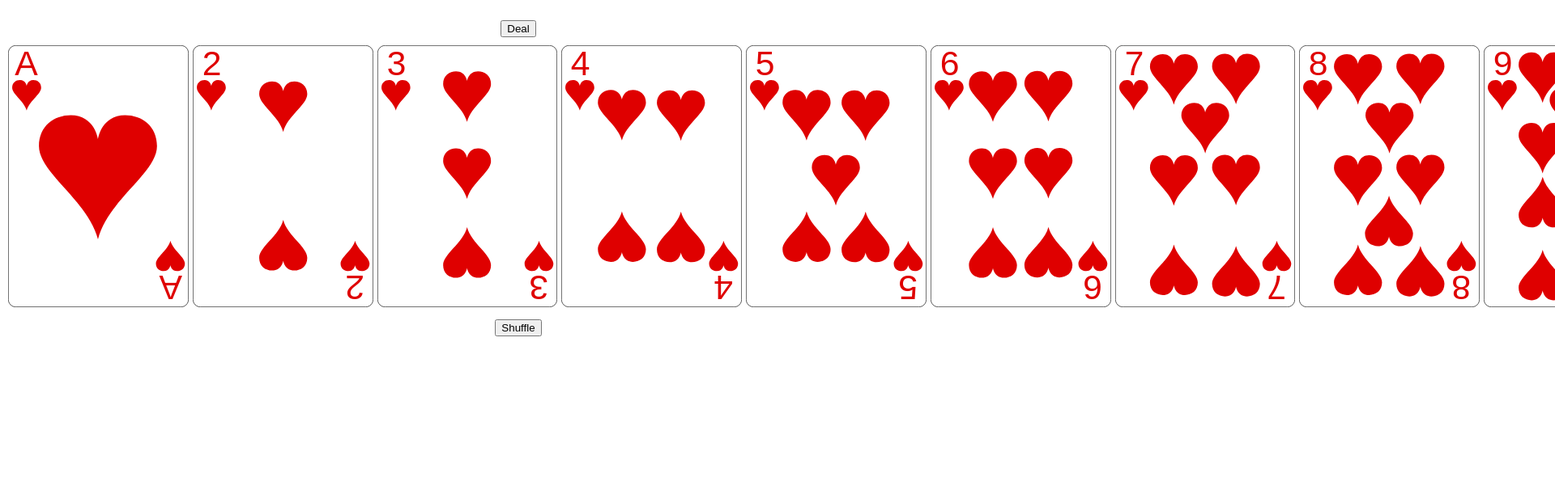
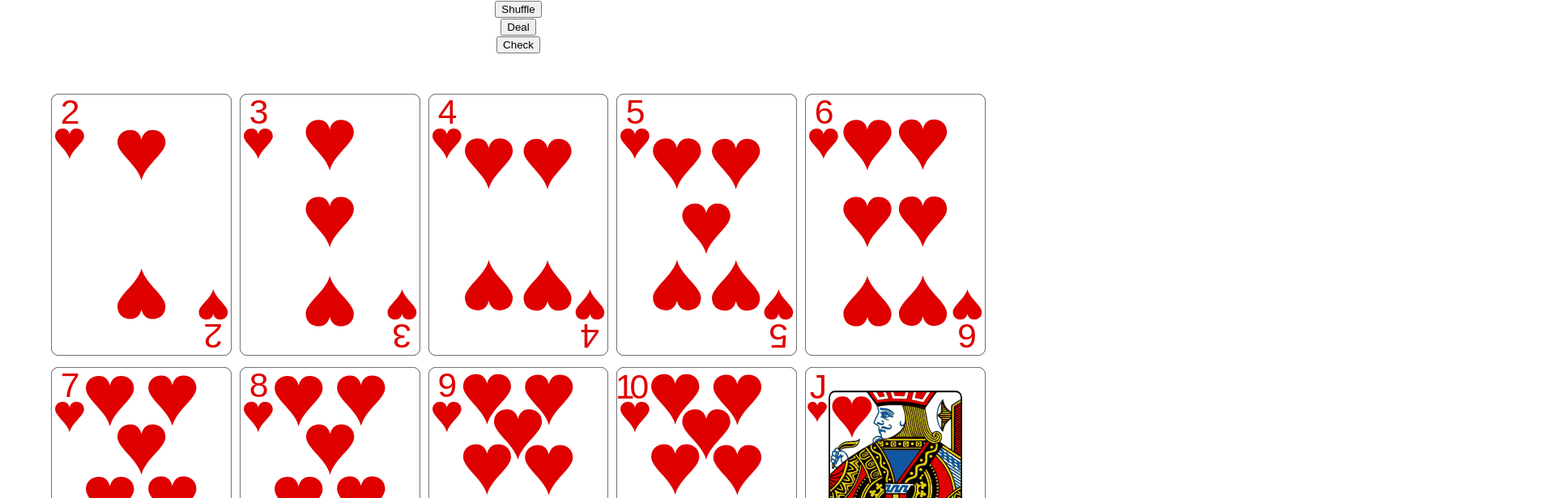
Before and after one commit to jakewac/Poker, a React (Create React App) app in the folder blackjack/: page / in a window 1280 px wide. Shown: the top 616 px of the page at 81% size, 1920 px wide, since content can reach past the window. Built offline with nearby package versions, Linux system fonts and the light colour scheme.

Commit message:
Refactor

```diff
--- a/blackjack/src/Board.css
+++ b/blackjack/src/Board.css
@@ -1,5 +1,15 @@
 .hand {
-    display: inline-flex;
+    display: grid;
+    grid-template-columns: repeat(5, max-content);
+    gap: 10px;
     margin: 10px;
-    gap: 5px;
+    justify-content: center;
 }
+
+/* .hand {
+    display: grid;
+    grid-template-columns: repeat(5, 30px);
+    gap: 10px;
+    margin: 10px;
+    justify-content: center;
+} */
--- a/blackjack/src/Board.js
+++ b/blackjack/src/Board.js
@@ -5,54 +5,85 @@ import "./Board.css";
 import Deck from "./Deck";
 import Hand from "./Hand";
 
+import PokerUtil from "./PokerUtil";
+
 class Board extends React.Component {
     constructor(props) {
         super(props);
 
         this.deck = new Deck();
 
-        let deck_hand = new Hand();
+        let deckHand = new Hand();
 
         for (let c of this.deck.cards) {
-            deck_hand.addCard(c);
+            deckHand.addCard(c);
         }
 
-        let dealt_hand = new Hand();
+        let dealtHand = new Hand();
 
         this.state = {
-            deck_hand: deck_hand,
-            dealt_hand: dealt_hand,
+            deckHand: deckHand,
+            dealtHand: dealtHand,
         };
-    }
-
-    dealCard() {
-        let card = this.deck.deal();
-        this.state.dealt_hand.addCard(card);
-        this.state.deck_hand.removeCard(card);
-        this.setState({});
     }
 
     shuffleDeck() {
         this.deck.reset();
-        this.state.deck_hand.clearHand();
-        this.state.dealt_hand.clearHand();
+        this.state.deckHand.clearHand();
+        this.state.dealtHand.clearHand();
 
         for (let c of this.deck.cards) {
-            this.state.deck_hand.addCard(c);
+            this.state.deckHand.addCard(c);
         }
 
         this.setState({});
     }
 
+    dealCard() {
+        let card = this.deck.deal();
+        if (card != null) {
+            this.state.dealtHand.addCard(card);
+            this.state.deckHand.removeCard(card);
+            this.setState({});
+        }
+    }
+
+    checkDealtHand() {
+        const pokerUtil = new PokerUtil(this.state.dealtHand.cards);
+
+        console.log("Checking Hand...");
+
+        console.log("Pair -------------------------");
+        console.log(pokerUtil.getPair());
+        console.log("Two Pair ---------------------");
+        console.log(pokerUtil.getTwoPair());
+        console.log("Three Of A Kind --------------");
+        console.log(pokerUtil.getThreeOfAKind());
+        console.log("Straight ---------------------");
+        console.log(pokerUtil.getStraight());
+        console.log("Flush ------------------------");
+        console.log(pokerUtil.getFlush());
+        console.log("Full House -------------------");
+        console.log(pokerUtil.getFullHouse());
+        console.log("Four Of A Kind ---------------");
+        console.log(pokerUtil.getFourOfAKind());
+    }
+
     render() {
         return (
             <div>
-                <div className="hand">{this.state.dealt_hand.getCards()}</div>
+                <div>
+                    <button onClick={() => this.shuffleDeck()}>Shuffle</button>
+                    <br></br>
+                    <button onClick={() => this.dealCard()}>Deal</button>
+                    <br></br>
+                    <button onClick={() => this.checkDealtHand()}>Check</button>
+                </div>
+                <div className="hand">{this.state.dealtHand.getRendered()}</div>
                 <br></br>
-                <button onClick={() => this.dealCard()}>Deal</button>
-                <div className="hand">{this.state.deck_hand.getCards()}</div>
+
+                <div className="hand">{this.state.deckHand.getRendered()}</div>
                 <br></br>
-                <button onClick={() => this.shuffleDeck()}>Shuffle</button>
             </div>
         );
     }
--- a/blackjack/src/Card.js
+++ b/blackjack/src/Card.js
@@ -1,25 +1,42 @@
-import React from "react";
+import CardRender from "./CardRender";
+import Rank from "./Rank";
+import Suit from "./Suit";
 
-import Rank from "./Rank.ts";
-import Suit from "./Suit.ts";
-
-class Card extends React.Component {
-    render() {
-        let rank = this.props.rank;
-        let suit = this.props.suit;
-
-        let card_name = "back";
-
-        if (rank in Rank && suit in Suit) {
-            card_name = Rank[rank] + "_of_" + Suit[suit];
+class Card {
+    constructor(id, rank, suit, shown = true) {
+        if (!(rank instanceof Rank)) {
+            throw new Error("Invalid card rank");
+        }
+        if (!(suit instanceof Suit)) {
+            throw new Error("Invalid card suit");
         }
 
-        let card_image_path = "./deck/" + card_name + ".svg";
+        this.id = id;
+        this.rank = rank;
+        this.suit = suit;
+        this.shown = shown;
+    }
 
+    setSuit(suit) {
+        this.suit = suit;
+    }
+
+    setRank(rank) {
+        this.rank = rank;
+    }
+
+    setShown(shown) {
+        this.shown = shown;
+    }
+
+    getRendered() {
         return (
-            <div>
-                <img src={card_image_path} alt={card_name}></img>
-            </div>
+            <CardRender
+                key={this.id}
+                rank={this.rank}
+                suit={this.suit}
+                shown={true}
+            ></CardRender>
         );
     }
 }
--- /dev/null
+++ b/blackjack/src/CardRender.js
@@ -0,0 +1,36 @@
+import React from "react";
+
+import Rank from "./Rank";
+import Suit from "./Suit";
+
+class CardRender extends React.Component {
+    constructor(props) {
+        super(props);
+
+        this.rank = this.props.rank;
+        this.suit = this.props.suit;
+        this.shown = this.props.shown;
+    }
+
+    render() {
+        let cardName = "back";
+
+        if (
+            this.shown &&
+            this.rank instanceof Rank &&
+            this.suit instanceof Suit
+        ) {
+            cardName = this.rank.toString() + "_of_" + this.suit.toString();
+        }
+
+        let cardImagePath = "./deck/" + cardName + ".svg";
+
+        return (
+            <div>
+                <img src={cardImagePath} alt={cardName}></img>
+            </div>
+        );
+    }
+}
+
+export default CardRender;
--- a/blackjack/src/Deck.js
+++ b/blackjack/src/Deck.js
@@ -1,6 +1,6 @@
 import Card from "./Card";
-import Rank from "./Rank.ts";
-import Suit from "./Suit.ts";
+import Rank from "./Rank";
+import Suit from "./Suit";
 
 class Deck {
     constructor() {
@@ -8,21 +8,21 @@ class Deck {
         this.dealt = [];
 
         let id = 0;
-        for (let s in Suit) {
-            for (let r in Rank) {
-                this.cards.push(<Card key={id} rank={r} suit={s}></Card>);
+        for (const s in Suit) {
+            for (const r in Rank) {
+                this.cards.push(new Card(id, Rank[r], Suit[s], true));
                 id++;
             }
         }
     }
 
     getCard(suit, rank) {
-        for (let c in this.cards) {
-            if (c.props.suit === suit && c.props.rank === rank) {
-                this.cards.pop(this.cards.indexOf(c));
-                this.deal.push(c);
+        this.cards.forEach((card) => {
+            if (card.suit === suit && card.rank === rank) {
+                this.cards.pop(this.cards.indexOf(card));
+                this.deal.push(card);
             }
-        }
+        });
     }
 
     deal() {
@@ -31,7 +31,7 @@ class Deck {
             this.dealt.push(card);
             return card;
         }
-        return undefined;
+        return null;
     }
 
     shuffle() {
--- a/blackjack/src/Hand.js
+++ b/blackjack/src/Hand.js
@@ -1,6 +1,6 @@
 class Hand {
-    constructor() {
-        this.cards = [];
+    constructor(cards = []) {
+        this.cards = cards;
     }
 
     addCard(card) {
@@ -14,8 +14,12 @@ class Hand {
         }
     }
 
-    getCards() {
-        return this.cards;
+    getRendered() {
+        let cardRenders = [];
+        this.cards.forEach((card) => {
+            cardRenders.push(card.getRendered());
+        });
+        return cardRenders;
     }
 
     clearHand() {
--- /dev/null
+++ b/blackjack/src/PokerUtil.js
@@ -0,0 +1,178 @@
+import Card from "./Card";
+import Rank from "./Rank";
+import Suit from "./Suit";
+
+class PokerUtil {
+    constructor(cards) {
+        if (!(cards instanceof Array) || cards.length > 7)
+            throw new Error(
+                "Invalid type for argument 'cards', must be array of Card objects of size 7 or less"
+            );
+
+        cards.forEach((c) => {
+            if (!(c instanceof Card))
+                throw new Error(
+                    "Invalid type for argument 'cards', must be array of Card objects"
+                );
+        });
+
+        this.cards = cards.sort((a, b) => b.rank.value - a.rank.value);
+        this.uniqueRanks = Array.from(new Set(cards.map((c) => c.rank))).sort(
+            (a, b) => b.value - a.value
+        );
+    }
+
+    getPair() {
+        let bestPairRank = null;
+
+        this.uniqueRanks.every((rank) => {
+            if (this.getEqualRankCardCount(rank) == 2) {
+                bestPairRank = rank;
+                return false;
+            }
+
+            return true;
+        });
+
+        return bestPairRank;
+    }
+
+    getTwoPair() {
+        let bestPairRank = null;
+        let secondBestPairRank = null;
+
+        this.uniqueRanks.every((rank) => {
+            if (this.getEqualRankCardCount(rank) == 2) {
+                if (bestPairRank == null) {
+                    bestPairRank = rank;
+                } else {
+                    secondBestPairRank = rank;
+                    return false;
+                }
+            }
+
+            return true;
+        });
+
+        return bestPairRank != null && secondBestPairRank != null
+            ? [bestPairRank, secondBestPairRank]
+            : null;
+    }
+
+    getThreeOfAKind() {
+        let bestTripleRank = null;
+
+        this.uniqueRanks.every((rank) => {
+            if (this.getEqualRankCardCount(rank) == 3) {
+                bestTripleRank = rank;
+                return false;
+            }
+
+            return true;
+        });
+
+        return bestTripleRank;
+    }
+
+    getStraight() {
+        let bestStraight = null;
+
+        let checkRanks = this.uniqueRanks;
+        if (checkRanks[0] == Rank.ACE) {
+            checkRanks.push(new Rank("baby_ace", 1));
+        }
+
+        for (let r = 1; r < checkRanks.length; r++) {
+            let count = 0;
+
+            for (let i = r; i < checkRanks.length; i++) {
+                if (checkRanks[i - 1].value - checkRanks[i].value == 1) {
+                    count++;
+                } else break;
+            }
+
+            if (count == 4) {
+                bestStraight = checkRanks[r - 1];
+            }
+        }
+
+        return bestStraight;
+    }
+
+    getFlush() {
+        let flushSuit = null;
+
+        Object.keys(Suit)
+            .reverse()
+            .every((suit) => {
+                let count = 0;
+
+                this.cards.forEach((c) => {
+                    if (c.suit == Suit[suit]) count++;
+                });
+
+                if (count > 4) {
+                    flushSuit = suit;
+                    return false;
+                }
+
+                return true;
+            });
+
+        return flushSuit;
+    }
+
+    getFullHouse() {
+        let bestTripleRank = null;
+        let bestPairRank = null;
+
+        this.uniqueRanks.every((rank) => {
+            let count = this.getEqualRankCardCount(rank);
+
+            if (count > 2) {
+                if (bestTripleRank == null) {
+                    bestTripleRank = rank;
+                } else {
+                    bestPairRank = rank;
+                }
+            } else if (count == 2) {
+                bestPairRank = rank;
+            }
+
+            return bestTripleRank == null || bestPairRank == null;
+        });
+
+        return bestTripleRank != null && bestPairRank != null
+            ? [bestTripleRank, bestPairRank]
+            : null;
+    }
+
+    getFourOfAKind() {
+        let bestQuadRank = null;
+
+        this.uniqueRanks.every((rank) => {
+            if (this.getEqualRankCardCount(rank) == 4) {
+                bestQuadRank = rank;
+                return false;
+            }
+
+            return true;
+        });
+
+        return bestQuadRank;
+    }
+
+    getStraightFlush() {}
+
+    getEqualRankCardCount(rank) {
+        let count = 0;
+
+        this.cards.forEach((c) => {
+            if (c.rank.equals(rank)) count++;
+        });
+
+        return count;
+    }
+}
+
+export default PokerUtil;
--- /dev/null
+++ b/blackjack/src/Rank.js
@@ -0,0 +1,35 @@
+class Rank {
+    static TWO = new Rank("2", 2);
+    static THREE = new Rank("3", 3);
+    static FOUR = new Rank("4", 4);
+    static FIVE = new Rank("5", 5);
+    static SIX = new Rank("6", 6);
+    static SEVEN = new Rank("7", 7);
+    static EIGHT = new Rank("8", 8);
+    static NINE = new Rank("9", 9);
+    static TEN = new Rank("10", 10);
+    static JACK = new Rank("jack", 11);
+    static QUEEN = new Rank("queen", 12);
+    static KING = new Rank("king", 13);
+    static ACE = new Rank("ace", 14);
+
+    constructor(name, value) {
+        this.name = name;
+        this.value = value;
+    }
+
+    getValue() {
+        return this.value;
+    }
+
+    equals(other) {
+        if (!(other instanceof Rank)) return false;
+        return this.value == other.value;
+    }
+
+    toString() {
+        return this.name;
+    }
+}
+
+export default Rank;
--- /dev/null
+++ b/blackjack/src/Suit.js
@@ -0,0 +1,16 @@
+class Suit {
+    static HEARTS = new Suit("hearts");
+    static CLUBS = new Suit("clubs");
+    static DIAMONDS = new Suit("diamonds");
+    static SPADES = new Suit("spades");
+
+    constructor(name) {
+        this.name = name;
+    }
+
+    toString() {
+        return this.name;
+    }
+}
+
+export default Suit;
```
Also changed, not shown: blackjack/src/Rank.ts (deleted, +0 -17 lines), blackjack/src/Suit.ts (deleted, +0 -8 lines).
